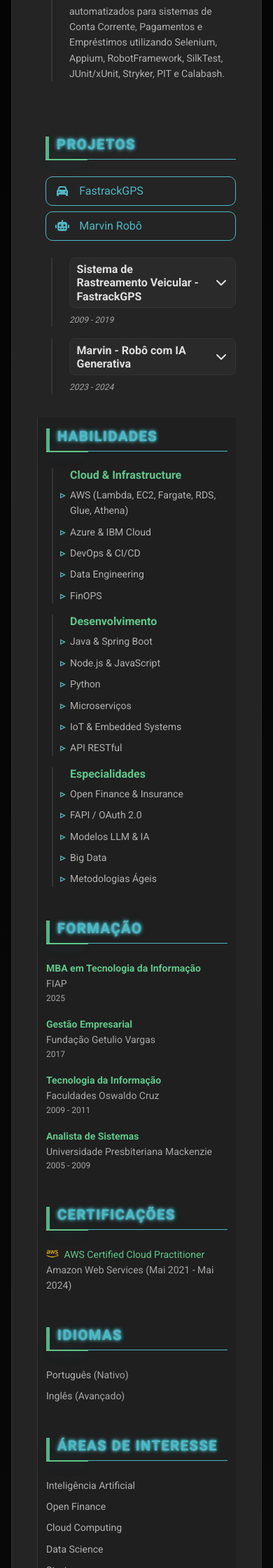
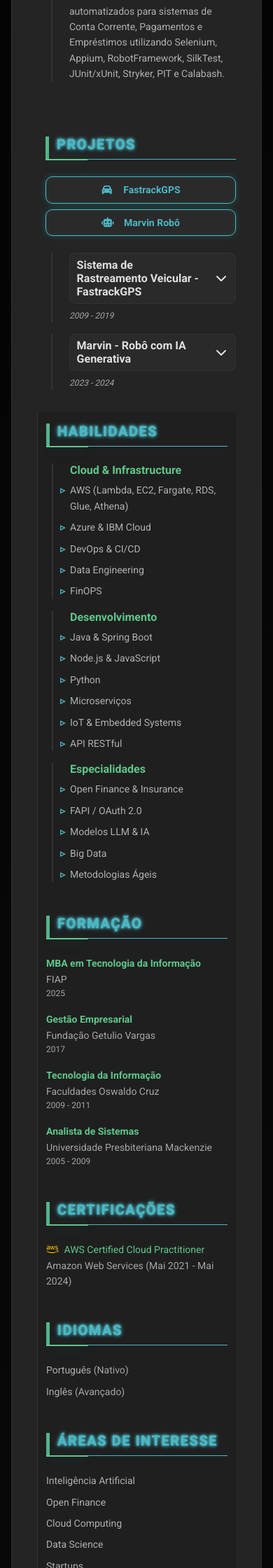
Before and after one commit to marvinmvns/cv2, a Jekyll site: the page index.html, which Jekyll copies as it is, in a window 390 px wide. Shown: the part 2834-5074 px from the top of the page at 70% size. Built offline with Jekyll 4.4.1, drawn with Linux system fonts in a browser that asks for light colours; nearby versions of some CDN libraries; library files that are not in the unit come from our copies.

Commit message:
novo site

```diff
--- a/assets/css/cyberpunk-theme.css
+++ b/assets/css/cyberpunk-theme.css
@@ -445,7 +445,7 @@
     margin-bottom: 2rem;
 }
 
-.project-button {
+.projects-buttons-container button {
     display: inline-flex;
     align-items: center;
     padding: 12px 24px;
@@ -464,7 +464,7 @@
     overflow: hidden;
 }
 
-.project-button::before {
+.projects-buttons-container button::before {
     content: '';
     position: absolute;
     top: 0;
@@ -475,11 +475,11 @@
     transition: left 0.5s ease;
 }
 
-.project-button:hover::before {
+.projects-buttons-container button:hover::before {
     left: 100%;
 }
 
-.project-button:hover {
+.projects-buttons-container button:hover {
     background: var(--accent-cyan) !important;
     color: var(--bg-dark) !important;
     border-color: var(--accent-neon);
@@ -490,7 +490,7 @@
         0 5px 15px rgba(0, 0, 0, 0.3);
 }
 
-.project-button i {
+.projects-buttons-container button i {
     color: inherit !important;
     animation: none !important;
     font-size: 16px;
@@ -518,7 +518,7 @@
         flex-direction: column;
     }
 
-    .project-button {
+    .projects-buttons-container button {
         width: 100%;
         justify-content: center;
     }
```
